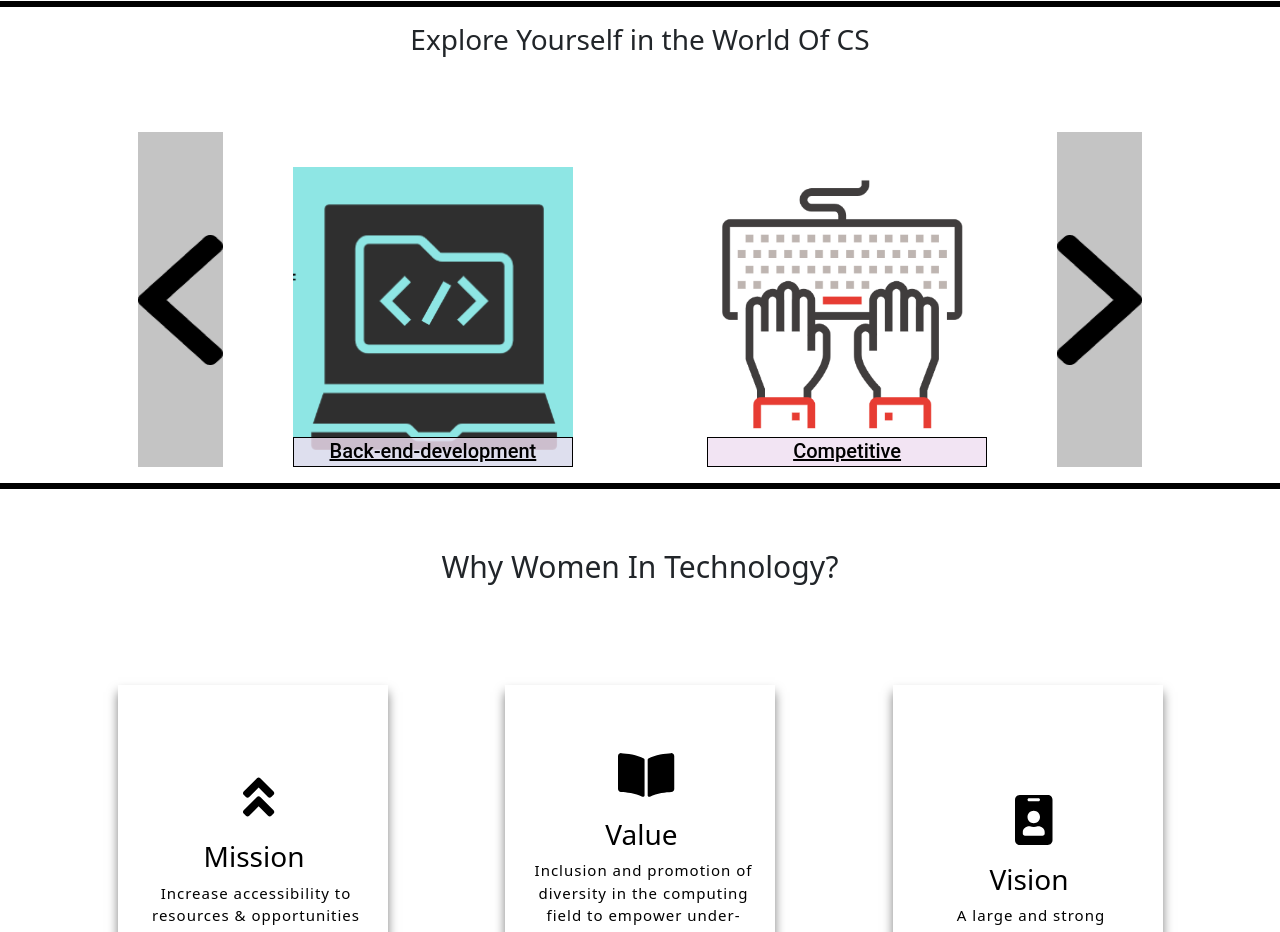
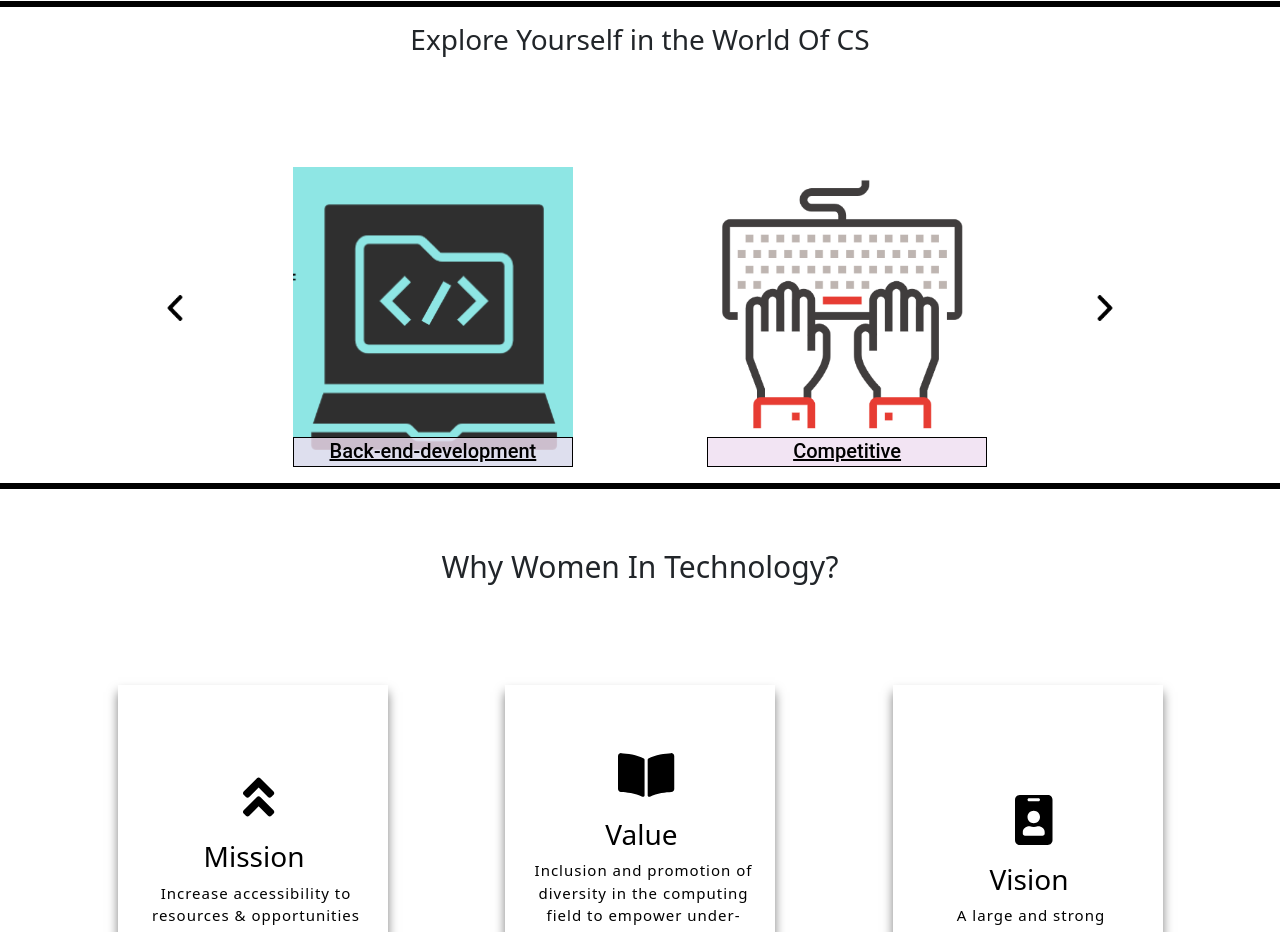
Before and after one commit to IoriK1020/Women-in-Technology, a React (Create React App) app in the folder website/: page / in a window 1280 px wide. Shown: the part 1040-1972 px from the top of the page. Built offline with nearby package versions, Linux system fonts and the light colour scheme.

Commit message:
fix: Carousel Card styling

```diff
--- a/website/src/components/CarouselCards/CarouselCards.css
+++ b/website/src/components/CarouselCards/CarouselCards.css
@@ -8,13 +8,13 @@
 }
 
 .control-btn {
-    position: absolute;
-    display: flex;
-    justify-content: center;
-    align-items: center;
-    width: 85px;
-    height: 100%;
-    background-color: #c4c4c4;
+  position: absolute;
+  display: flex;
+  margin: 0;
+  top: 33%;
+  -ms-transform: scale(0.2, 0.2); /* IE 9 */
+  -webkit-transform: scale(0.2, 0.2); /* Safari */
+  transform: scale(0.2, 0.2);
 }
 
 .control-btn img {
@@ -41,6 +41,7 @@
 
     .control-btn {
         width: 40px;
+        top: 40%;
     }
 
     .control-btn img {
@@ -60,6 +61,7 @@
 
     .control-btn {
         width: 29px;
+        top: 45%;
     }
 
     .control-btn img {
```
